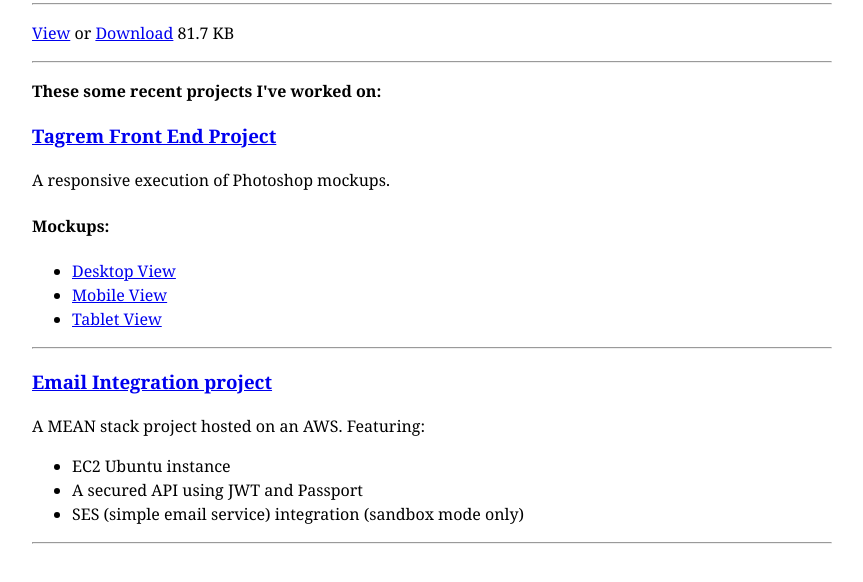
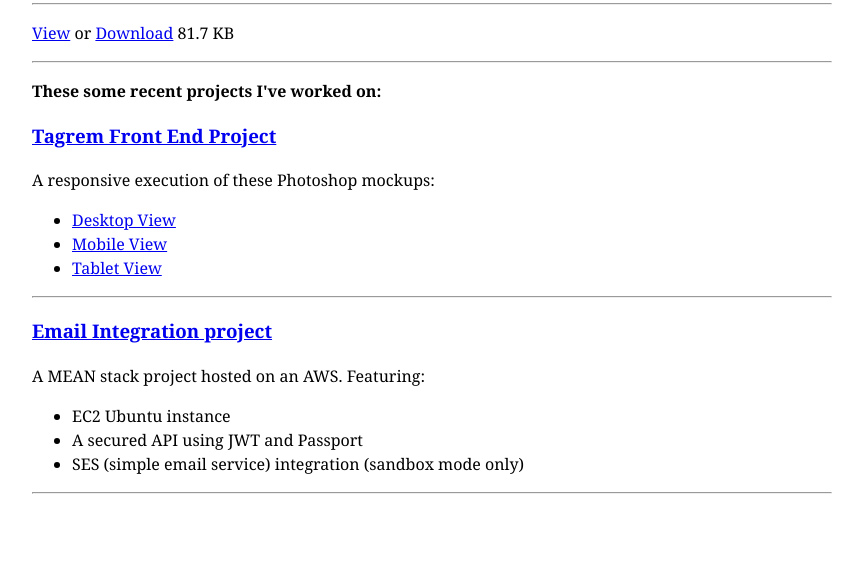
Before and after one commit to colelogan/colelogan.github.io, a plain HTML site: page index.html in a window 1280 px wide. Shown: the part 104-686 px from the top of the page, without its empty margins (208-1071 px from the left). Drawn offline with Linux system fonts and the light colour scheme.

Commit message:
phrasing

```diff
--- a/index.html
+++ b/index.html
@@ -23,9 +23,7 @@
   <h3>
     <a href="http://colelogan.github.io/front-end-tagrem/" target="_blank">Tagrem Front End Project</a>
   </h3>
-  <p>A responsive execution of Photoshop mockups.</p>
-
-  <h4>Mockups:</h4>
+  <p>A responsive execution of these Photoshop mockups:</p>
   <ul>
     <li><a href="http://colelogan.github.io/front-end-tagrem/final/whole-page.png" target="_blank">Desktop View</a></li>
     <li><a href="http://colelogan.github.io/front-end-tagrem/final/responsive-portrait.png" target="_blank">Mobile View</a></li>
```
